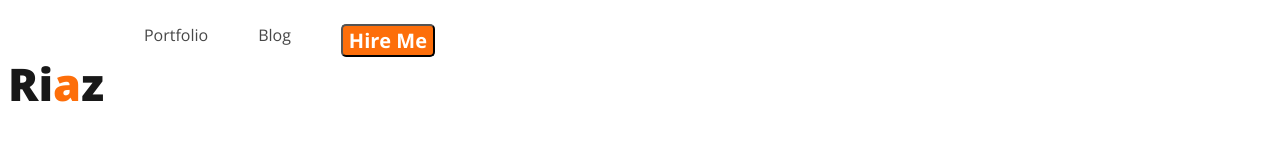
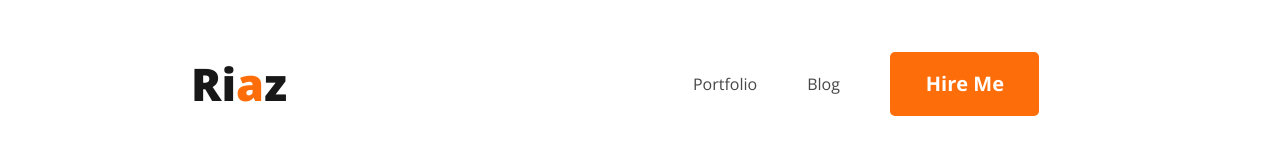
Before and after one commit to kaziMuntasirRahman/portfolio_v1, a plain HTML site: page index.html in a window 1280 px wide. Drawn offline with nearby package versions, Linux system fonts and the light colour scheme.

Commit message:
added some another style on navbar, still some work to do in navbar, so hold tight.

```diff
--- a/styles/style.css
+++ b/styles/style.css
@@ -10,6 +10,8 @@
 
 nav {
   display: flex;
+  align-items: center;
+  justify-content: space-around;
 }
 
 .web_header {
@@ -25,6 +27,7 @@ nav {
 
 nav>ul {
   display: flex;
+  align-items: center;
 }
 
 nav li {
@@ -38,9 +41,11 @@ nav a {
 }
 
 .btn_primary {
-  color: var(--White-Color, #FFF);
+  color: white;
+  font-weight: 700;
   font-size: 20px;
-  font-weight: 700;
+  border: 0;
   border-radius: 5px;
   background-color: var(--primary_color);
+  padding: 18px 35px 19px 36px;
 }
```
